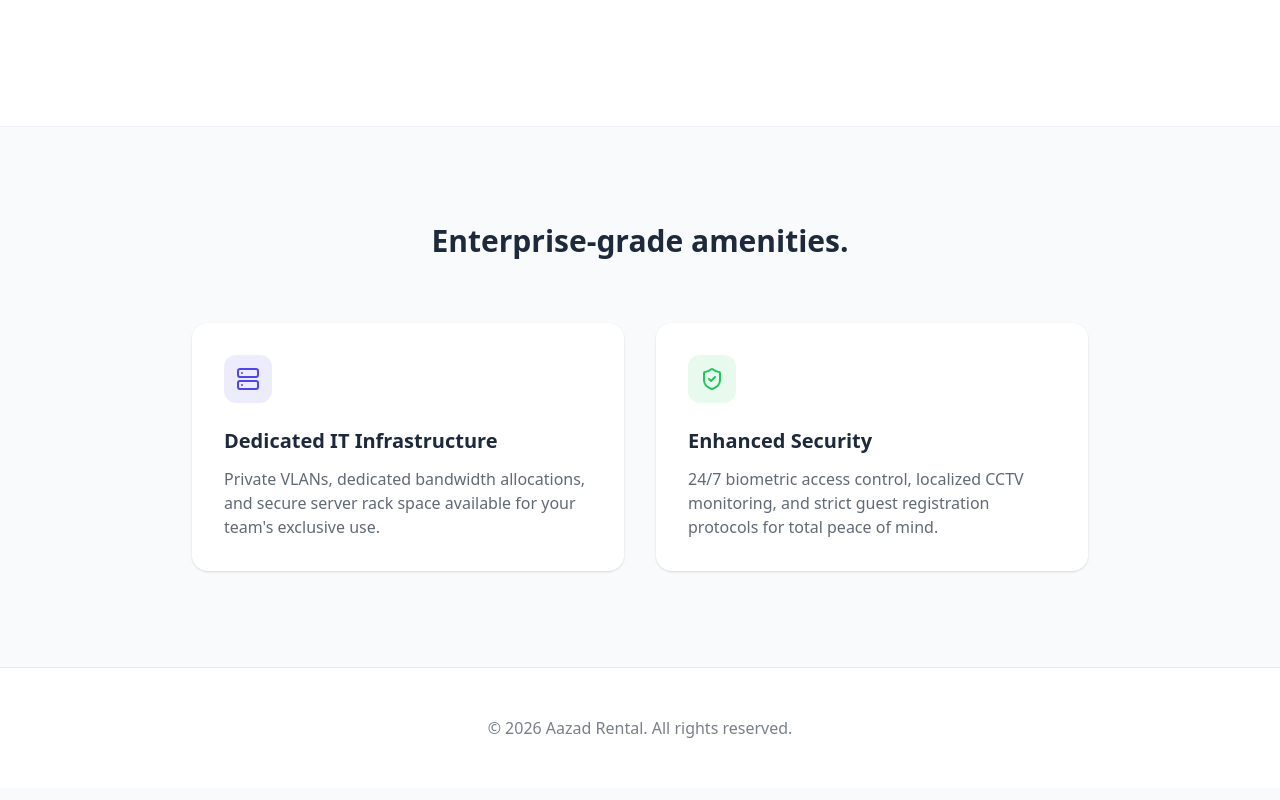
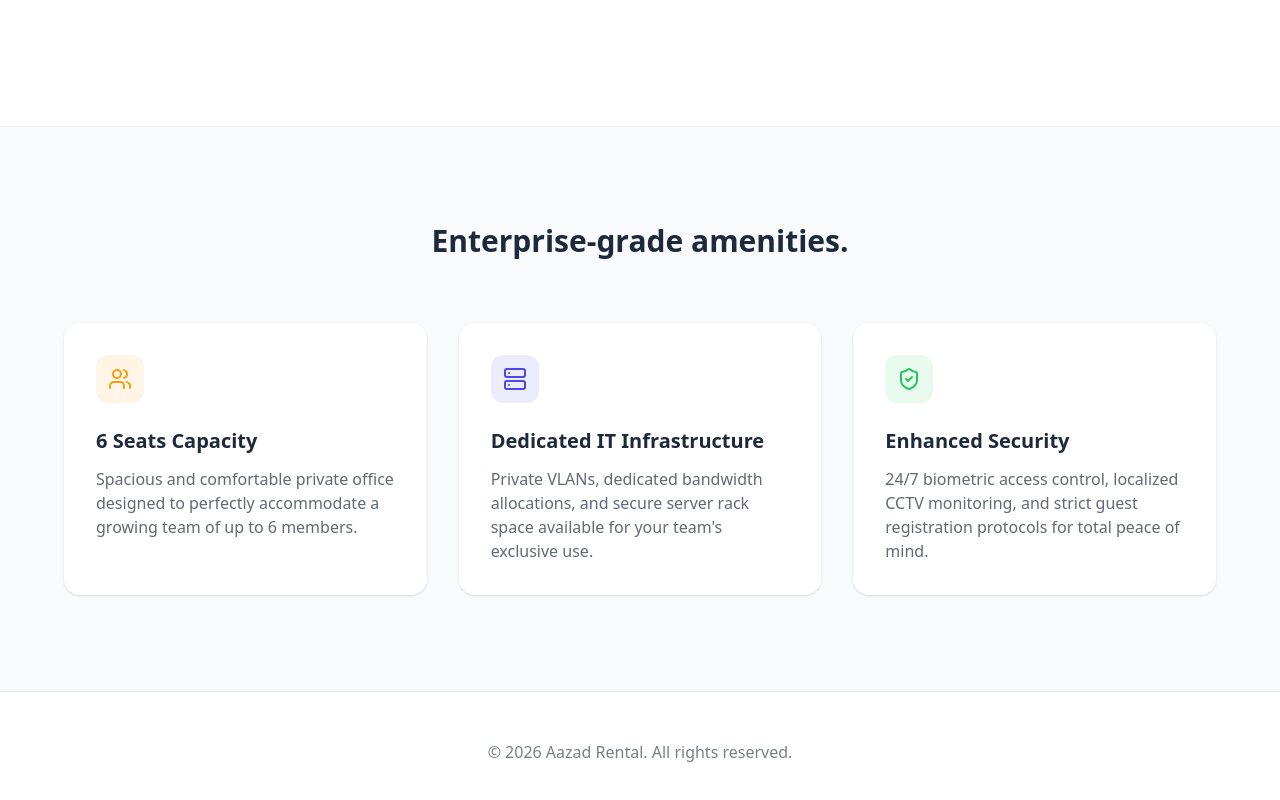
Before and after one commit to Nadim850/aazad-rental-application, a React (Vite) app in the folder frontend/: page /startup in a window 1280 px wide. Shown: the part 1299-2099 px from the top of the page. Built offline with nearby package versions, Linux system fonts and the light colour scheme.

Commit message:
Add seating capacity card to Enterprise-grade amenities on StartupServices marketing page

```diff
--- a/frontend/src/pages/public/StartupServices.jsx
+++ b/frontend/src/pages/public/StartupServices.jsx
@@ -84,7 +84,17 @@ export default function StartupServices() {
             <h2 className="text-3xl font-bold text-text-main mb-4">Enterprise-grade amenities.</h2>
           </div>
 
-          <div className="grid md:grid-cols-2 gap-8 max-w-4xl mx-auto">
+          <div className="grid md:grid-cols-3 gap-8 max-w-6xl mx-auto">
+            <Card className="border-0 shadow-sm bg-surface">
+              <CardContent className="p-8">
+                <div className="w-12 h-12 bg-warning/10 rounded-xl flex items-center justify-center mb-6">
+                  <Users className="w-6 h-6 text-warning" />
+                </div>
+                <h3 className="text-xl font-bold mb-3">6 Seats Capacity</h3>
+                <p className="text-text-main/70">Spacious and comfortable private office designed to perfectly accommodate a growing team of up to 6 members.</p>
+              </CardContent>
+            </Card>
+
             <Card className="border-0 shadow-sm bg-surface">
               <CardContent className="p-8">
                 <div className="w-12 h-12 bg-primary/10 rounded-xl flex items-center justify-center mb-6">
```
